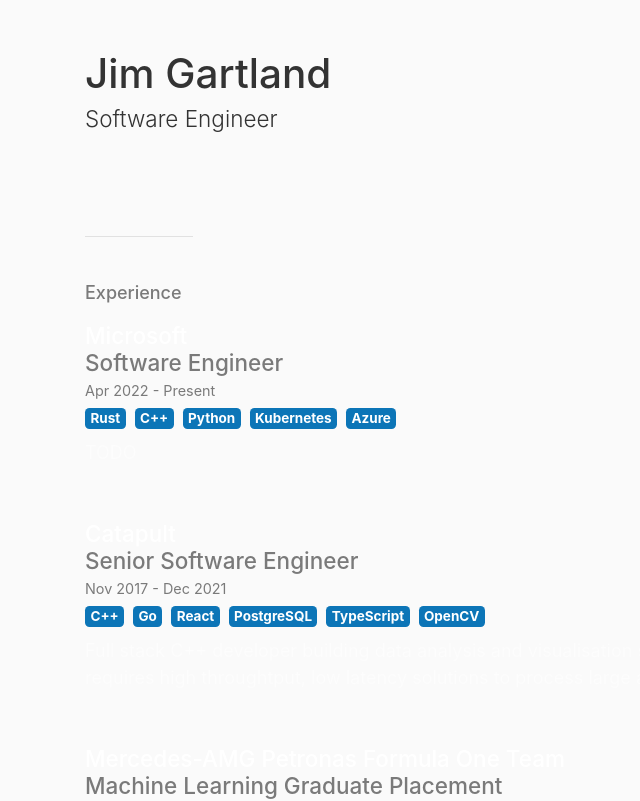
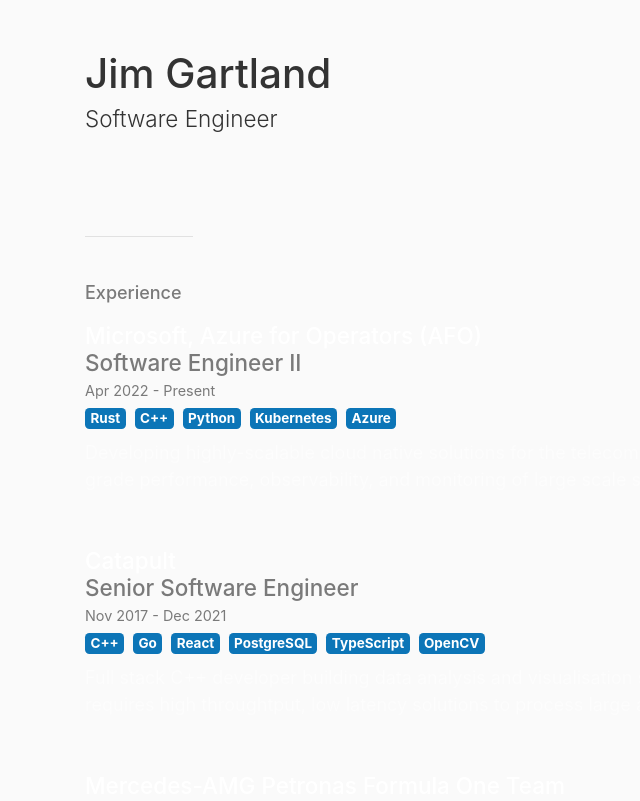
Before and after one commit to jim-og/danube.io, a React (Create React App) app: page / in a window 1280 px wide. Shown: the top 801 px of the page, without its empty margins (0-640 px from the left). Built offline with nearby package versions, Linux system fonts and the light colour scheme.

Commit message:
Microsoft summary

```diff
--- a/src/components/sections/Career.tsx
+++ b/src/components/sections/Career.tsx
@@ -7,10 +7,12 @@ const Career = () => {
       <h2>Experience</h2>
       <SectionItem
         {...{
-          header: 'Microsoft',
-          subHeader: 'Software Engineer',
+          header: 'Microsoft, Azure for Operators (AFO)',
+          subHeader: 'Software Engineer II',
           dates: 'Apr 2022 - Present',
-          paragraph: `TODO`,
+          paragraph: `Developing highly-scalable cloud native solutions for the
+            telecommunications industry. This is a domain which requires carrier-grade
+            performance, observability, and monitoring of large scale systems`,
           badges: [
             'Rust',
             'C++',
```
